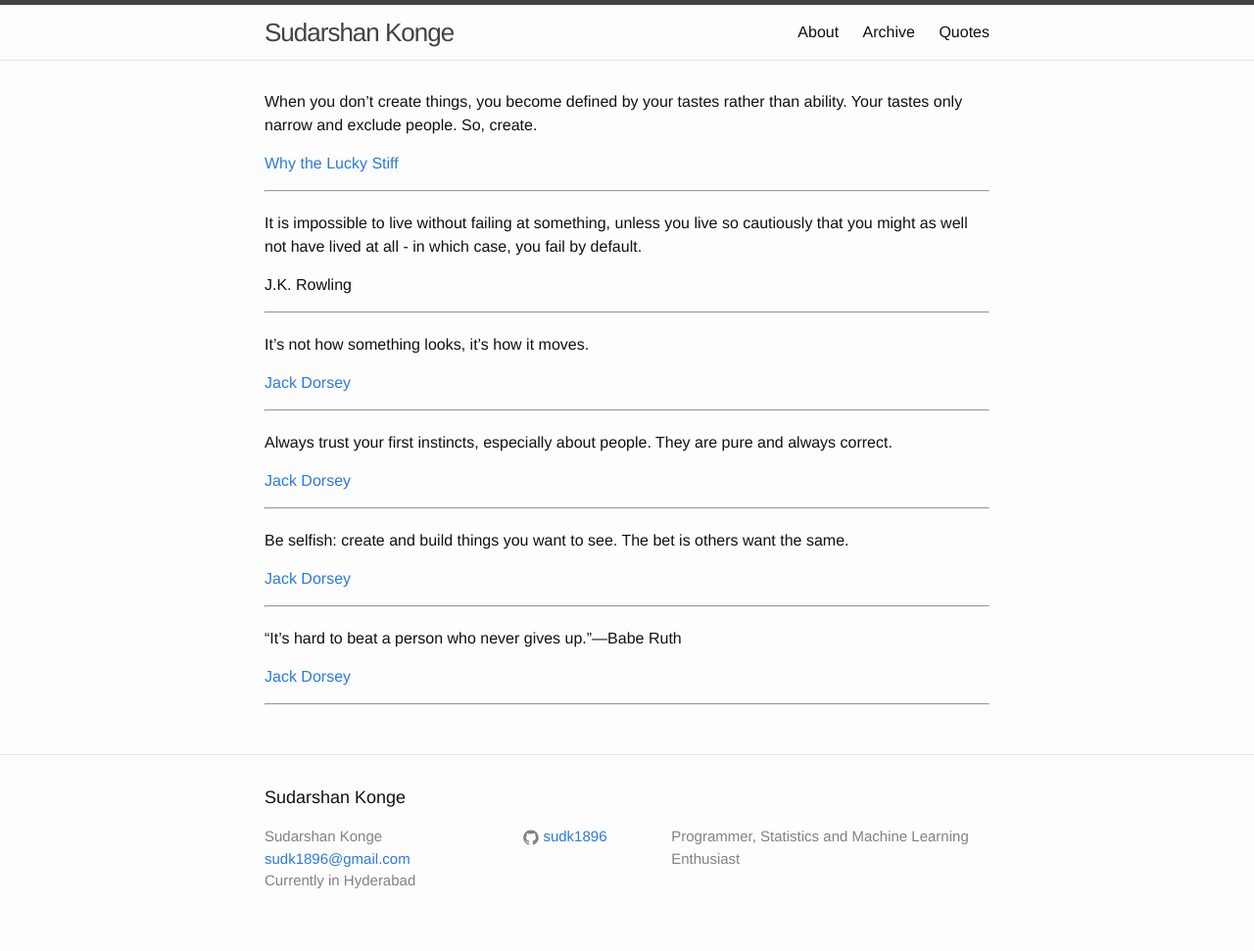
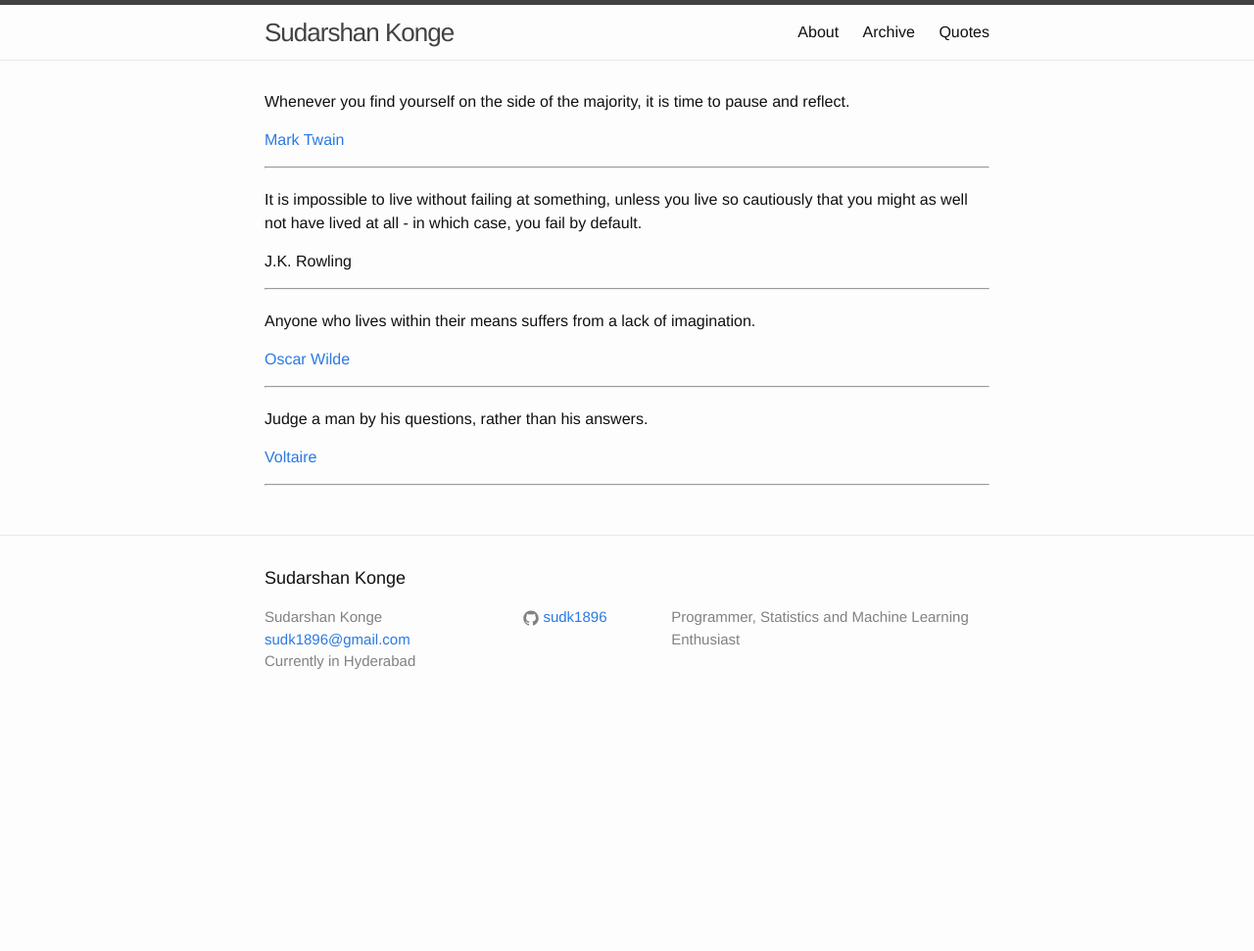
Before and after one commit to sudk1896/sudk1896.github.io, a Jekyll site: the page built from quotes.md, in a window 1280 px wide. Shown: the whole page at 98% size. Built offline with Jekyll 4.4.1, drawn with Linux system fonts in a browser that asks for light colours; comment, search, counter and statistics services are not loaded; after the commit the page ends 900 px from its top, so only the background shows below that.

Commit message:
Added quotes

```diff
--- a/quotes.md
+++ b/quotes.md
@@ -4,9 +4,9 @@
 ---
 
 
-When you don’t create things, you become defined by your tastes rather than ability. Your tastes only narrow and exclude people. So, create.
+Whenever you find yourself on the side of the majority, it is time to pause and reflect.
 
-[Why the Lucky Stiff](http://favstar.fm/users/_why/status/881768089)
+[Mark Twain](http://www.cmgww.com/historic/twain/about/bio.htm)
 
 ---
 
@@ -17,30 +17,17 @@
 
 ---
 
-It's not how something looks, it's how it moves.
+Anyone who lives within their means suffers from a lack of imagination.
 
 
-[Jack Dorsey](https://twitter.com/jack/status/416766906641956864)
+[Oscar Wilde](http://www.cmgww.com/historic/wilde/)
 
 ---
 
-Always trust your first instincts, especially about people. They are pure and always correct.
+Judge a man by his questions, rather than his answers.
 
 
-[Jack Dorsey](https://twitter.com/jack/status/339591691927429121)
+[Voltaire](https://en.wikipedia.org/wiki/Voltaire)
 
 
 ---
-
-Be selfish: create and build things you want to see. The bet is others want the same.
-
-[Jack Dorsey](https://twitter.com/jack/status/331412068391587841)
-
----
-
-“It's hard to beat a person who never gives up.”—Babe Ruth
-
-[Jack Dorsey](https://twitter.com/jack/status/328661838428512256)
-
-
----
```
